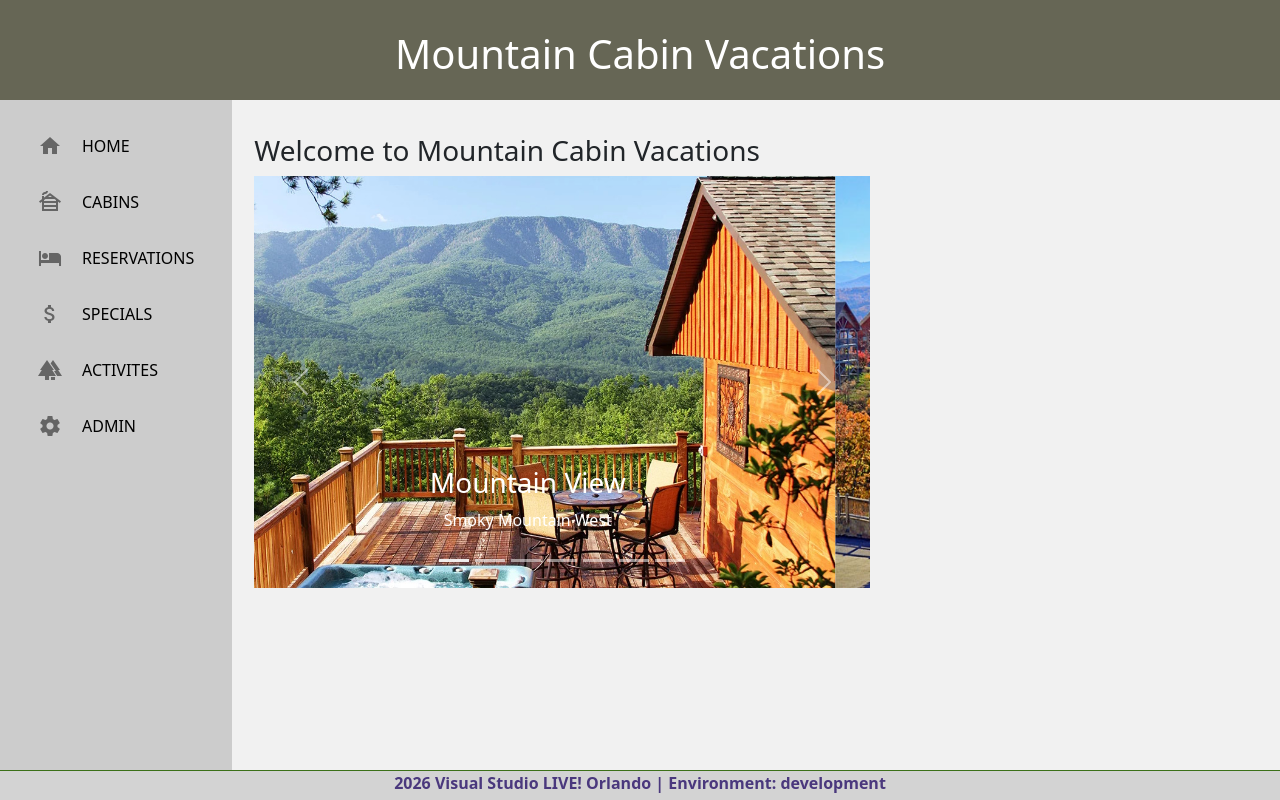
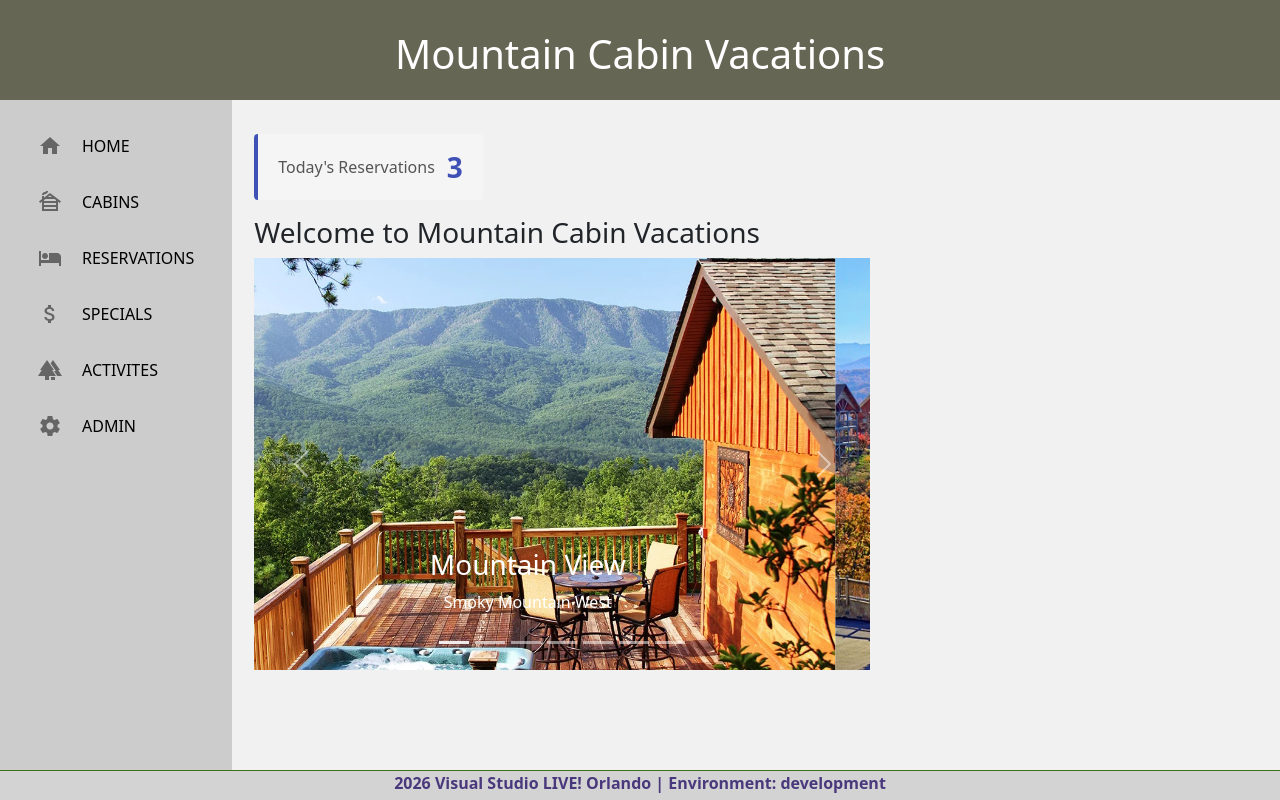
Before and after one commit to AllenConway/AngularMMApp, an Angular app: page /dashboard in a window 1280 px wide. Built offline with nearby package versions, Linux system fonts and the light colour scheme.

Commit message:
Show today's reservation count on dashboard and reservation components
Co-authored-by: AllenConway <7788482+AllenConway@users.noreply.github.com>

```diff
--- a/src/app/dashboard/dashboard.component.html
+++ b/src/app/dashboard/dashboard.component.html
@@ -1,3 +1,11 @@
+<div class="row mb-3">
+  <div class="col-12">
+    <div class="reservation-count-card">
+      <span class="reservation-count-label">Today's Reservations</span>
+      <span class="reservation-count-value">{{ todaysReservationCount }}</span>
+    </div>
+  </div>
+</div>
 <div class="row carousel-container">
   <div class="col-12">
     <h3>
--- a/src/app/dashboard/dashboard.component.scss
+++ b/src/app/dashboard/dashboard.component.scss
@@ -8,3 +8,25 @@
 .cabin-image {
     width: 100% !important;
 }
+
+.reservation-count-card {
+    display: inline-flex;
+    align-items: center;
+    gap: 12px;
+    background-color: #f5f5f5;
+    border-left: 4px solid #3f51b5;
+    border-radius: 4px;
+    padding: 12px 20px;
+
+    .reservation-count-label {
+        font-size: 1rem;
+        font-weight: 500;
+        color: #555;
+    }
+
+    .reservation-count-value {
+        font-size: 1.75rem;
+        font-weight: 700;
+        color: #3f51b5;
+    }
+}
--- a/src/app/dashboard/dashboard.component.ts
+++ b/src/app/dashboard/dashboard.component.ts
@@ -2,6 +2,7 @@ import { Component, OnInit } from '@angular/core';
 import { CabinsService } from '../cabins';
 import { Observable, Subscription, of } from 'rxjs';
 import { Cabin } from '../cabins/models/cabin';
+import { ReservationsService } from '../reservations/reservations.service';
 
 @Component({
     selector: 'app-dashboard',
@@ -11,13 +12,15 @@ import { Cabin } from '../cabins/models/cabin';
 })
 export class DashboardComponent implements OnInit {
 
-  constructor(private cabinsService: CabinsService) {
+  constructor(private cabinsService: CabinsService, private reservationsService: ReservationsService) {
     this.cabins$ = of([]);
   }
   cabins$: Observable<Cabin[]>;
+  todaysReservationCount: number = 0;
   // private cabinsSubscription: Subscription;
 
   ngOnInit() {
+    this.todaysReservationCount = this.reservationsService.getTodaysReservationCount();
     // As the root/parent componenet, make call to get cabin data that for downstream componenets can be retrieved via BehaviorSubject observable
     this.cabinsService.getCabins();
     // Leveraging an async pipe, so direct subscription (uses auto-subscribe/unsubscribe) not required
--- /dev/null
+++ b/src/app/reservations/models/mock-reservations.ts
@@ -0,0 +1,15 @@
+import { Reservation } from './reservation';
+
+const today = new Date();
+const yesterday = new Date(today); yesterday.setDate(today.getDate() - 1);
+const tomorrow = new Date(today); tomorrow.setDate(today.getDate() + 1);
+const nextWeek = new Date(today); nextWeek.setDate(today.getDate() + 7);
+const lastWeek = new Date(today); lastWeek.setDate(today.getDate() - 7);
+
+export const RESERVATIONS: Reservation[] = [
+  { id: 1, firstName: 'John', lastName: 'Smith', checkinDate: today, checkoutDate: tomorrow, cabinId: 1, occupancy: 2 },
+  { id: 2, firstName: 'Jane', lastName: 'Doe', checkinDate: yesterday, checkoutDate: tomorrow, cabinId: 2, occupancy: 4 },
+  { id: 3, firstName: 'Bob', lastName: 'Johnson', checkinDate: today, checkoutDate: nextWeek, cabinId: 3, occupancy: 6 },
+  { id: 4, firstName: 'Alice', lastName: 'Williams', checkinDate: lastWeek, checkoutDate: yesterday, cabinId: 4, occupancy: 3 },
+  { id: 5, firstName: 'Charlie', lastName: 'Brown', checkinDate: tomorrow, checkoutDate: nextWeek, cabinId: 5, occupancy: 2 }
+];
--- /dev/null
+++ b/src/app/reservations/reservations.service.ts
@@ -0,0 +1,25 @@
+import { Injectable } from '@angular/core';
+import { Reservation } from './models/reservation';
+import { RESERVATIONS } from './models/mock-reservations';
+
+@Injectable({ providedIn: 'root' })
+export class ReservationsService {
+
+  private reservations: Reservation[] = RESERVATIONS;
+
+  getReservations(): Reservation[] {
+    return this.reservations;
+  }
+
+  getTodaysReservationCount(): number {
+    const today = new Date();
+    today.setHours(0, 0, 0, 0);
+    return this.reservations.filter(reservation => {
+      const checkin = new Date(reservation.checkinDate);
+      const checkout = new Date(reservation.checkoutDate);
+      checkin.setHours(0, 0, 0, 0);
+      checkout.setHours(0, 0, 0, 0);
+      return checkin <= today && checkout >= today;
+    }).length;
+  }
+}
```
Also changed, not shown: 1 other file (tests, documents, lock files or other folders).
